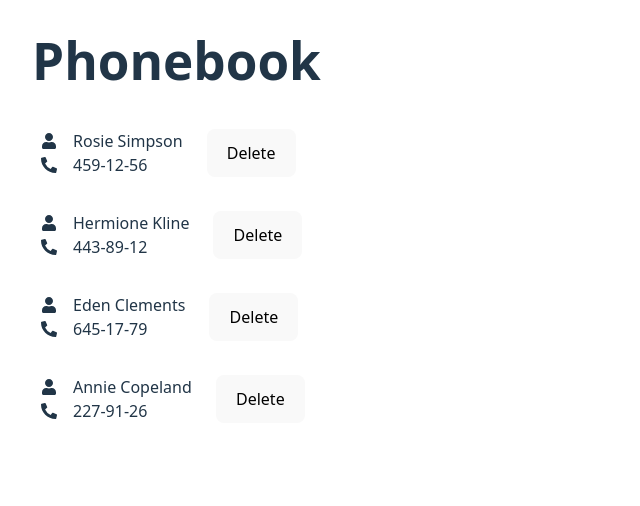
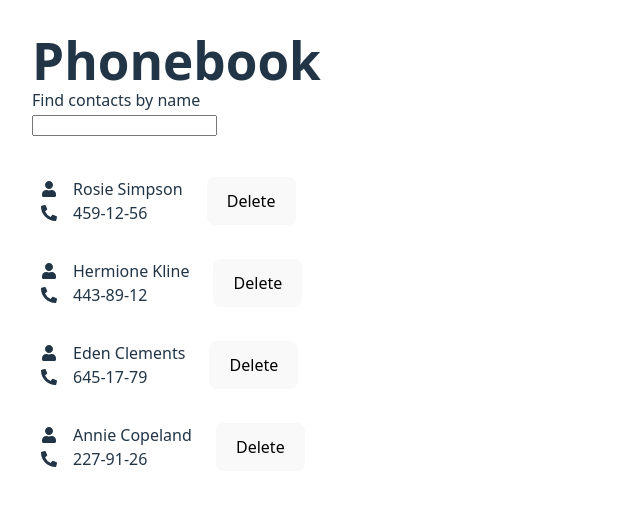
Before and after one commit to vladimir-vladykin/goit-neo-react-hw-module3, a React (Vite) app: page / in a window 1280 px wide. Shown: the top 506 px of the page, without its empty margins (0-640 px from the left). Built offline with nearby package versions, Linux system fonts and the light colour scheme.

Commit message:
Implement contacts filter

```diff
--- a/src/App.jsx
+++ b/src/App.jsx
@@ -12,16 +12,34 @@ function App() {
     { id: "id-4", name: "Annie Copeland", number: "227-91-26" },
   ];
 
+  const [searchValue, setSearchValue] = useState("");
+
+  const handleSearchValueChange = (evt) => {
+    setSearchValue(evt.target.value);
+  };
+
+  const filteredContacts = filterContacts(contacts, searchValue.trim());
   return (
     <>
       <div>
         <h1>Phonebook</h1>
         <ContactForm />
-        <SearchBox />
-        <ContactList contacts={contacts} />
+        <SearchBox
+          searchValue={searchValue}
+          onUpdate={handleSearchValueChange}
+        />
+        <ContactList contacts={filteredContacts} />
       </div>
     </>
   );
 }
 
+function filterContacts(contacts, searchValue) {
+  if (searchValue === "") return contacts;
+
+  return contacts.filter((contact) => {
+    return contact.name.toLowerCase().includes(searchValue.toLowerCase());
+  });
+}
+
 export default App;
--- a/src/components/SearchBox/SearchBox.jsx
+++ b/src/components/SearchBox/SearchBox.jsx
@@ -1,5 +1,12 @@
-const SearchBox = () => {
-  return <></>;
+import { useState } from "react";
+
+const SearchBox = ({ searchValue, onUpdate }) => {
+  return (
+    <div>
+      <p>Find contacts by name</p>
+      <input type="text" value={searchValue} onChange={onUpdate} />
+    </div>
+  );
 };
 
 export default SearchBox;
```
